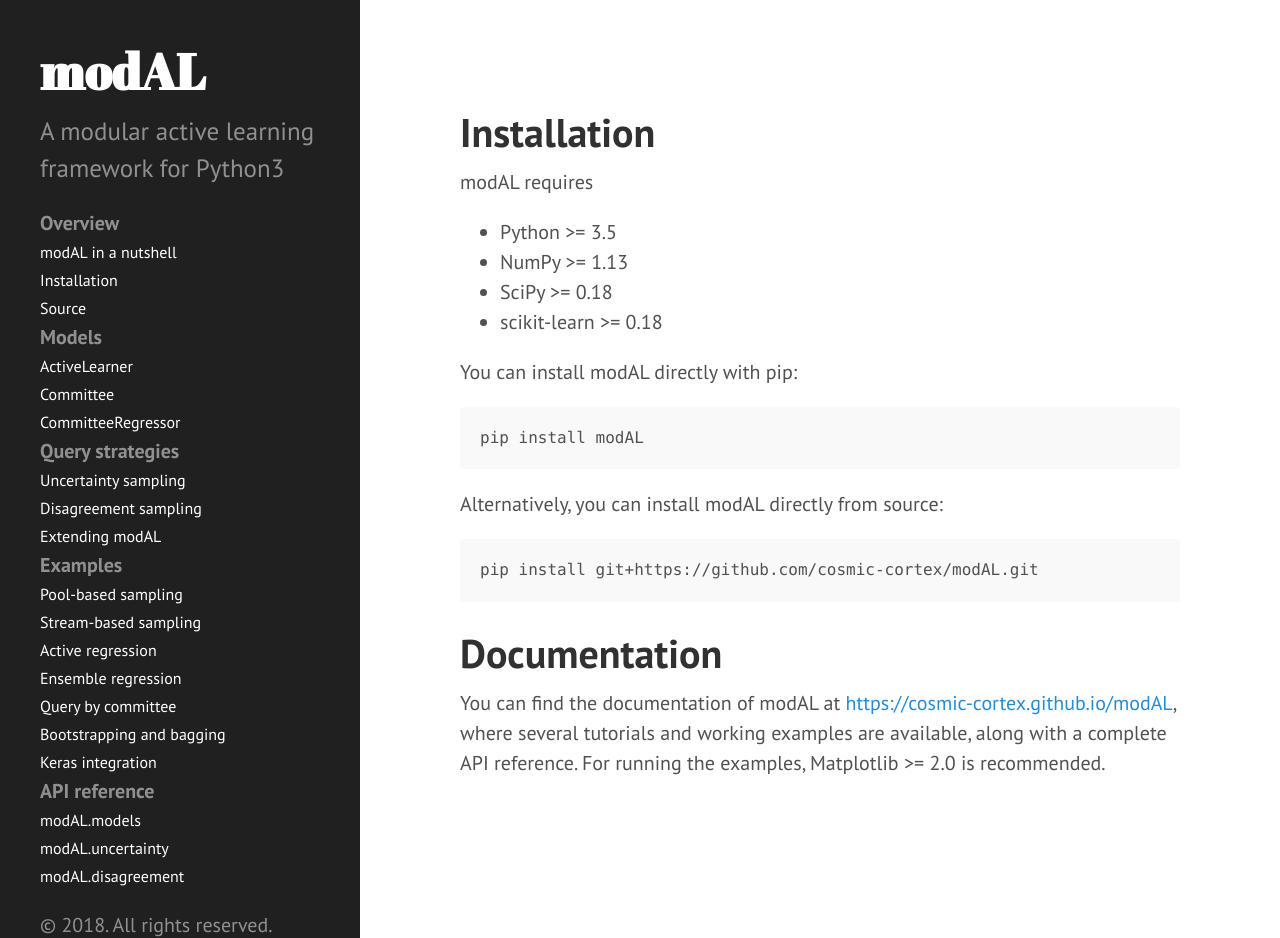
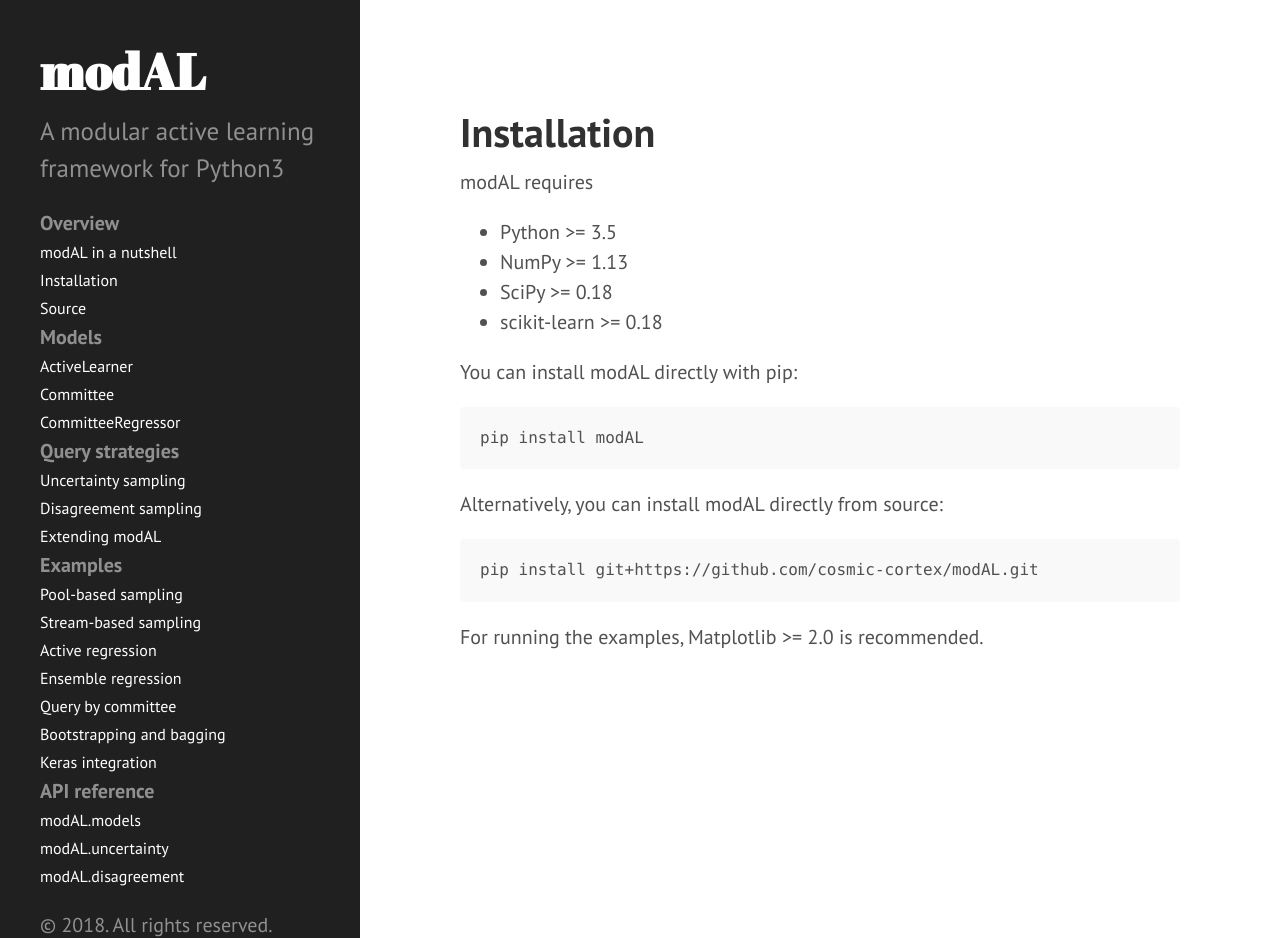
Before and after one commit to modAL-python/modAL, a Jekyll site: the page built from Installation.md, in a window 1280 px wide and 938 px high. Built offline with Jekyll 4.4.1, drawn with Linux system fonts in a browser that asks for light colours; our own code applies the rules of GitHub Pages for plain Markdown files.

Commit message:
Update Installation.md

````diff
--- a/Installation.md
+++ b/Installation.md
@@ -14,7 +14,4 @@ Alternatively, you can install modAL directly from source:
 ```
 pip install git+https://github.com/cosmic-cortex/modAL.git
 ```
-
-# Documentation
-
-You can find the documentation of modAL at [https://cosmic-cortex.github.io/modAL](https://cosmic-cortex.github.io/modAL), where several tutorials and working examples are available, along with a complete API reference. For running the examples, Matplotlib >= 2.0 is recommended.
+For running the examples, Matplotlib >= 2.0 is recommended.
````
